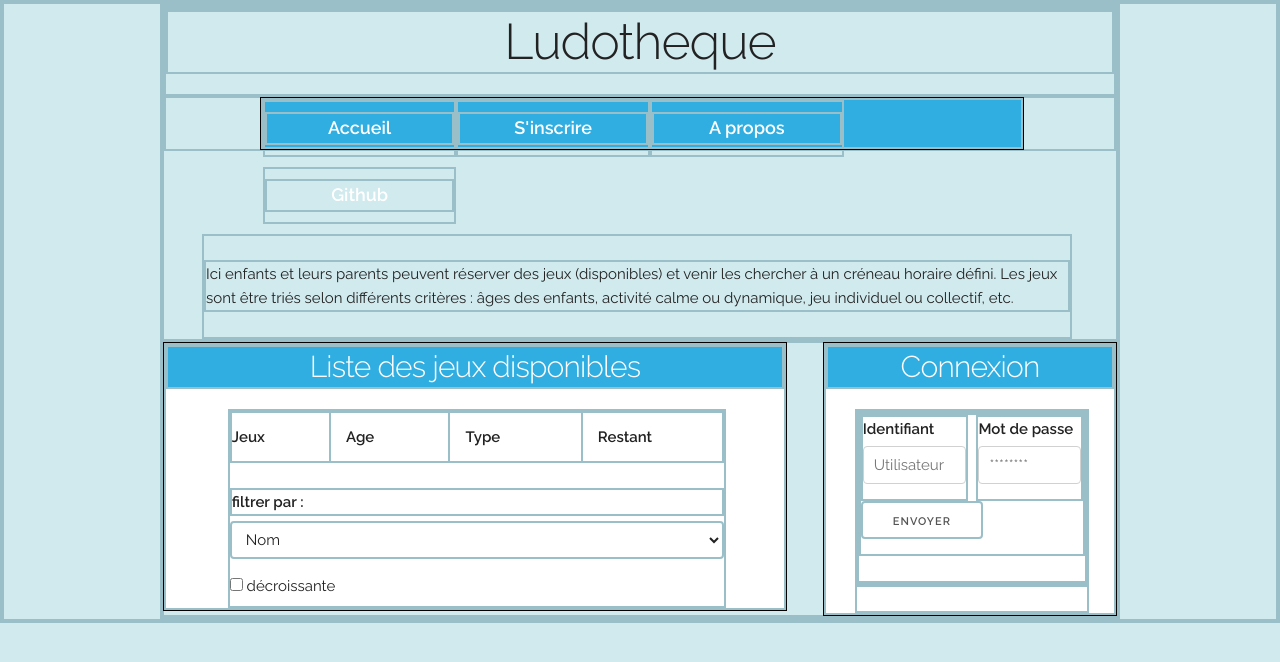
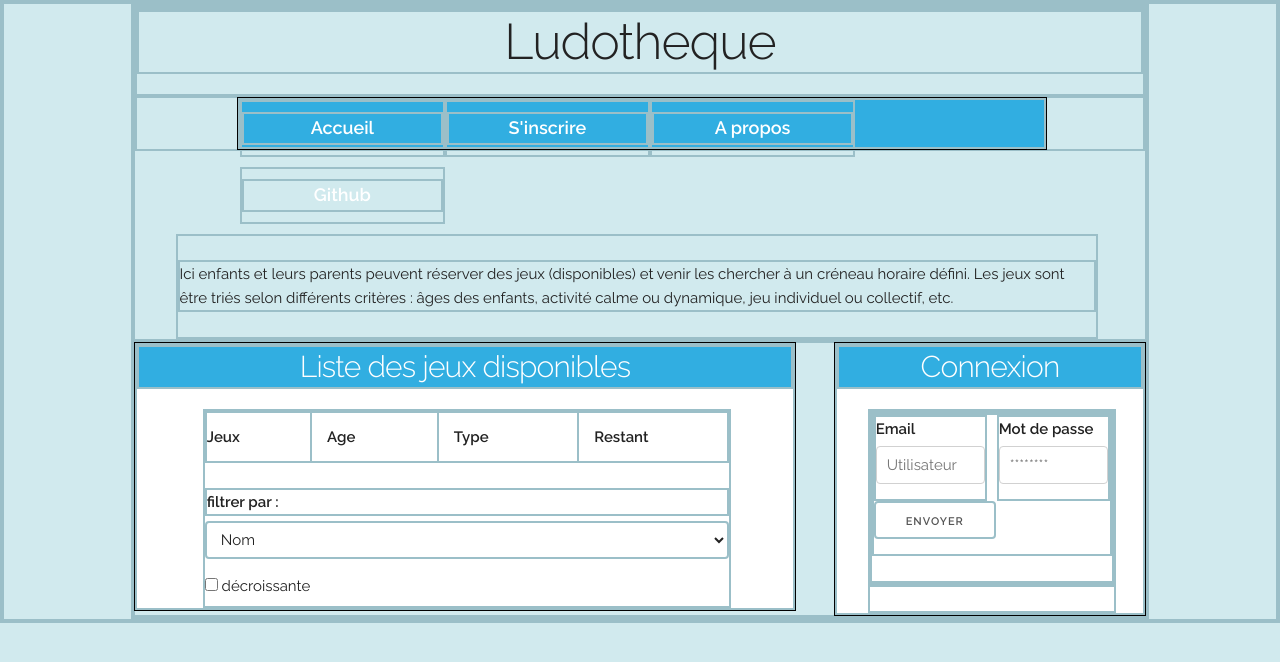
Before and after one commit to Drakirus/WEB_Ludotheque_FAC, a PHP site: page / in a window 1280 px wide. Shown: the top 662 px of the page. Run offline with PHP 8.4, Linux system fonts and the light colour scheme; data that the repository does not hold is empty.

Commit message:
Update && git push

```diff
--- a/css/skeleton.css
+++ b/css/skeleton.css
@@ -21,7 +21,7 @@
 .container {
   position: relative;
   width: 100%;
-  max-width: 960px;
+  max-width: 1200px;
   margin: 0 auto;
   padding: 0 20px;
   box-sizing: border-box; }
@@ -38,8 +38,8 @@
     padding: 0; }
 }
 
-/* For devices larger than 550px */
-@media (min-width: 800px) {
+/* For devices larger than 850px */
+@media (min-width: 850px) {
   .container {
     width: 80%; }
   .column,
--- a/index.php
+++ b/index.php
@@ -88,7 +88,7 @@
             <form action="" name="connexion" method="post" enctype="multipart/form-data">
 
               <div class="six columns">
-                <label>Identifiant</label>
+                <label>Email</label>
                 <input class="u-full-width" type="email"  placeholder="Utilisateur" id="login" name="login" />
               </div>
               <div class="six columns">
```
